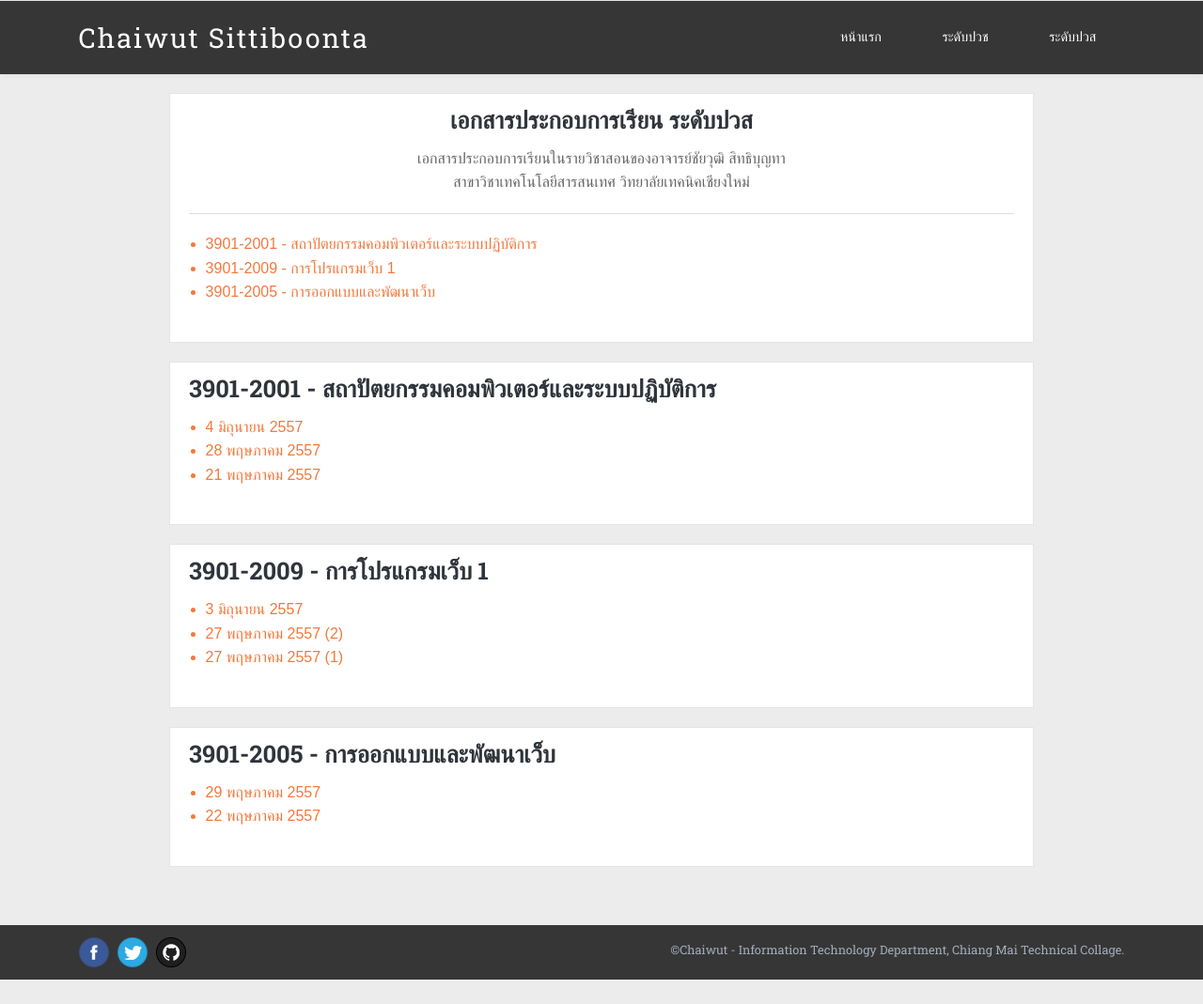
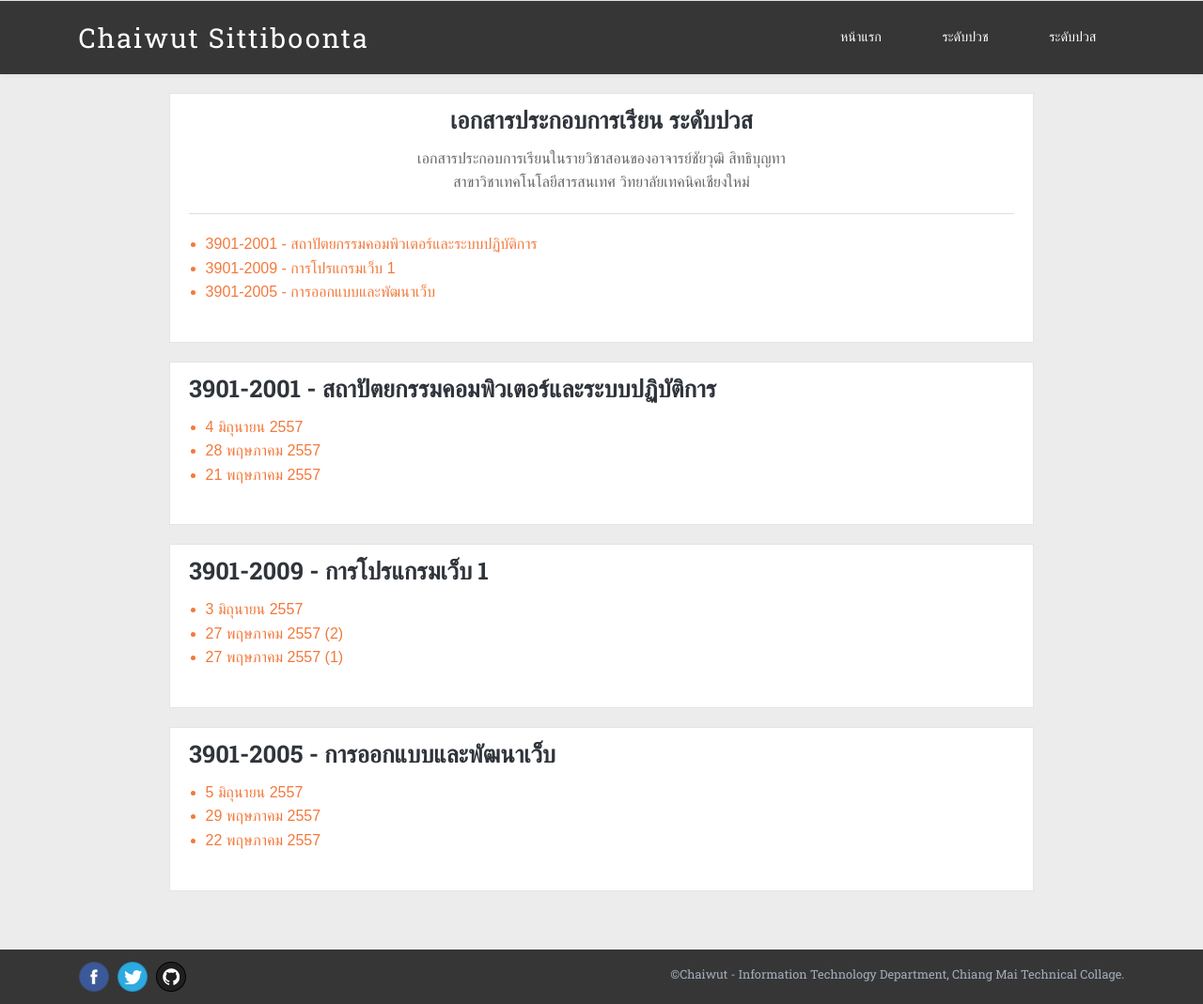
Before and after one commit to ichaiwut/ichaiwut.github.io, a Jekyll site: the page built from slides/high-diploma.html, in a window 1280 px wide. Shown: the whole page at 94% size. Built offline with Jekyll 4.4.1, drawn with Linux system fonts in a browser that asks for light colours; Markdown is read by kramdown in place of the engine named in the settings; before the commit the page ends 1043 px from its top, so only the background shows below that.

Commit message:
Added slide 3901-2005

```diff
--- a/slides/high-diploma.html
+++ b/slides/high-diploma.html
@@ -50,6 +50,7 @@ pagename: Slide
 			<div class="post-list-container slide-con" id="webdesign">
 				<h2>3901-2005 - การออกแบบและพัฒนาเว็บ</h2>
 				<ul>
+					<li><a href="https://www.dropbox.com/s/recy5o7ngch77ki/3901-2005_5-06-14.pdf" target="_blank">5 มิถุนายน 2557</a></li>
 					<li><a href="https://dl.dropboxusercontent.com/u/17122608/forprint/3901-2005/3901-2005_29-05-14.pdf" target="_blank">29 พฤษภาคม 2557</a></li>
 					<li><a href="https://www.dropbox.com/s/hdi2hn1dh4stosl/3901-2005_22-05-2014.pdf" target="_blank">22 พฤษภาคม 2557</a></li>
 				</ul>
```
